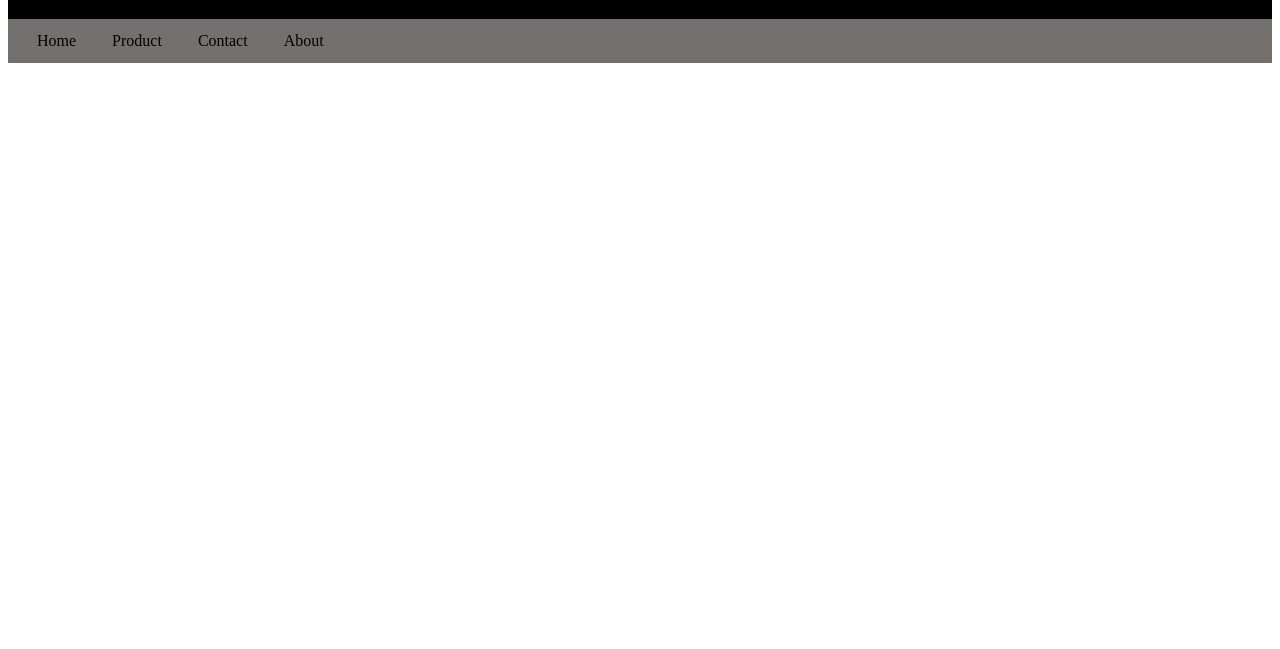
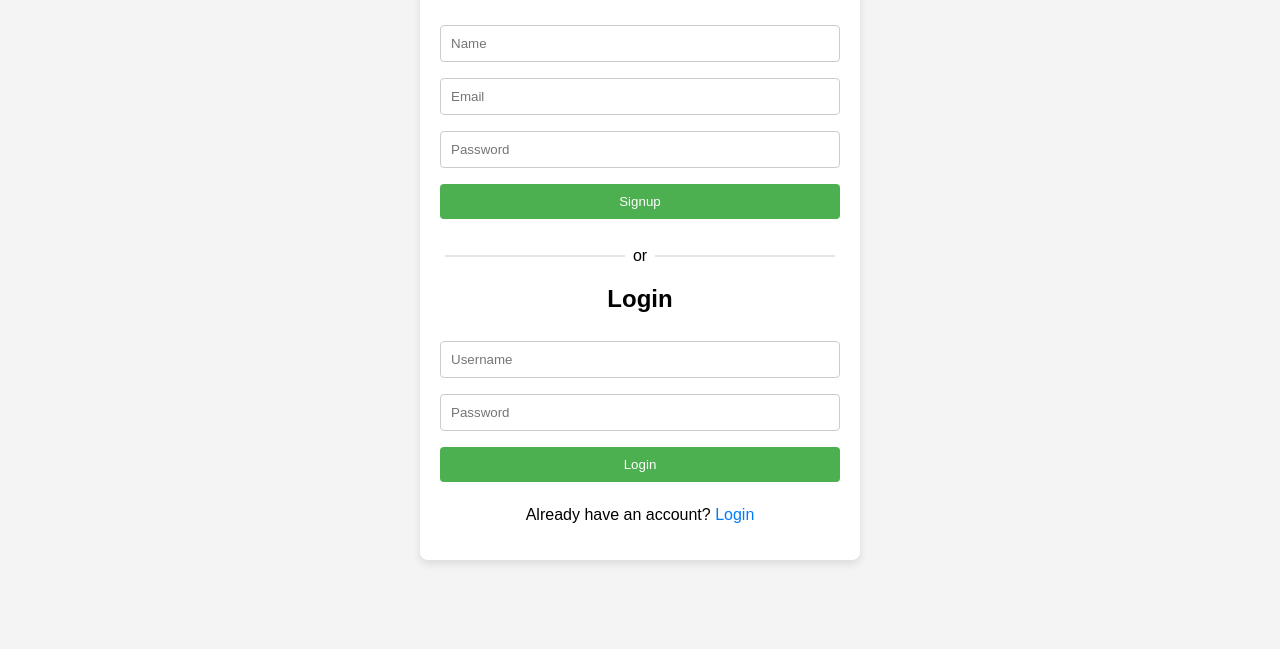
Before and after one commit to Alexisadmin/group, a plain HTML site: page index.html in a window 1280 px wide. Shown: the part 151-800 px from the top of the page. Drawn offline with Linux system fonts and the light colour scheme.

Commit message:
save changes

```diff
--- a/index.html
+++ b/index.html
@@ -1,24 +1,114 @@
 <!DOCTYPE html>
 <html lang="en">
 <head>
-    <meta charset="UTF-8">
-    <meta name="viewport" content="width=device-width, initial-scale=1.0">
-    <title>My page</title>
-    <link rel="icon" href="img/img.jpeg">
-<link rel="stylesheet" href="css/style.css">
+<meta charset="UTF-8">
+<meta name="viewport" content="width=device-width, initial-scale=1.0">
+<title>Signup/Login Page</title>
+<style>
+  body {
+    font-family: Arial, sans-serif;
+    margin: 0;
+    padding: 0;
+    background-color: #f4f4f4;
+  }
 
+  .container {
+    max-width: 400px;
+    margin: 80px auto;
+    background-color: #fff;
+    padding: 20px;
+    border-radius: 8px;
+    box-shadow: 0 4px 8px rgba(0, 0, 0, 0.1);
+  }
+
+  h2 {
+    text-align: center;
+    margin-bottom: 20px;
+  }
+
+  input[type="text"],
+  input[type="email"],
+  input[type="password"],
+  input[type="submit"] {
+    width: 100%;
+    padding: 10px;
+    margin: 8px 0;
+    display: inline-block;
+    border: 1px solid #ccc;
+    border-radius: 4px;
+    box-sizing: border-box;
+  }
+
+  input[type="submit"] {
+    background-color: #4caf50;
+    color: white;
+    border: none;
+    cursor: pointer;
+  }
+
+  input[type="submit"]:hover {
+    background-color: #45a049;
+  }
+
+  .separator {
+    text-align: center;
+    margin: 20px 0;
+    position: relative;
+  }
+
+  .separator::before,
+  .separator::after {
+    content: "";
+    display: inline-block;
+    width: 45%;
+    height: 1px;
+    background-color: #ccc;
+    position: absolute;
+    top: 50%;
+    transform: translateY(-50%);
+  }
+
+  .separator::before {
+    right: 5px;
+  }
+
+  .separator::after {
+    left: 5px;
+  }
+
+  .text-center {
+    text-align: center;
+  }
+
+  .login-link {
+    color: #007bff;
+    text-decoration: none;
+  }
+
+  .login-link:hover {
+    text-decoration: underline;
+  }
+</style>
 </head>
 <body>
-<header>
-    <h1>E-commerce store</h1>
-</header>
-<nav>
-    <a href="">Home</a>
-    <a href="">Product</a>
-    <a href="">Contact</a>
-    <a href="">About</a>
-</nav>
-
-
+<div class="container">
+  <h2>Signup</h2>
+  <form action="#">
+    <input type="text" placeholder="Name" required>
+    <input type="email" placeholder="Email" required>
+    <input type="password" placeholder="Password" required>
+    <input type="submit" value="Signup">
+  </form>
+  <div class="separator">or</div>
+  <h2>Login</h2>
+  <form action="#">
+    <input type="text" placeholder="Username" required>
+    <input type="password" placeholder="Password" required>
+    <input type="submit" value="Login">
+  </form>
+  <div class="text-center">
+    <p>Already have an account? <a href="#" class="login-link">Login</a></p>
+  </div>
+</div>
 </body>
 </html>
```
